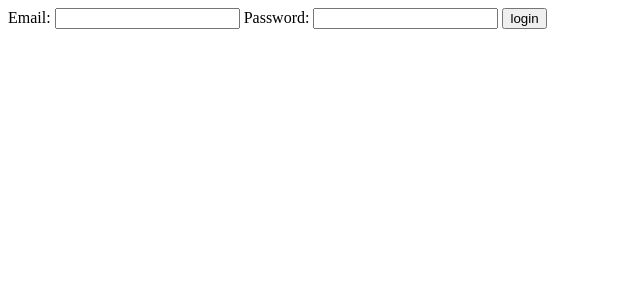
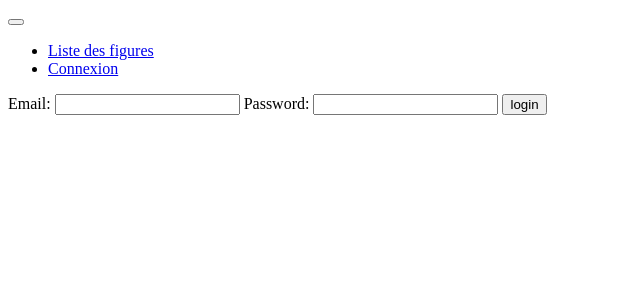
Before and after one commit to clementPere/snowTricks, a Symfony app: template templates/login/index.html.twig in a window 1280 px wide. Shown: the top 300 px of the page, without its empty margins (0-640 px from the left). Run offline with Twig, Linux system fonts and the light colour scheme; the template is opened without the code that fills it, so the values that code supplies are empty; some libraries are stand-ins or nearby versions.

Commit message:
add navbar

```diff
--- a/assets/styles/app.scss
+++ b/assets/styles/app.scss
@@ -1,3 +1,4 @@
 @import "custom";
 @import "home";
+@import "loginForm";
 @import "~bootstrap/scss/bootstrap";
--- a/templates/base.html.twig
+++ b/templates/base.html.twig
@@ -15,6 +15,9 @@
         {% endblock %}
     </head>
     <body>
-        {% block body %}{% endblock %}
+    {% include('navbar.html.twig') %}
+        {% block body %}
+
+        {% endblock %}
     </body>
 </html>
--- a/templates/home/index.html.twig
+++ b/templates/home/index.html.twig
@@ -13,7 +13,7 @@
     <h1>Snow Tricks</h1>
   </div>
 
-  <div class="allTricks">
+  <div id="allTricks" class="allTricks">
     {% for trick in tricks|sort((a, b) => a.name <=> b.name) %}
       <div class="card" style="width: 35rem; margin:25px;">
         <img src="http://via.placeholder.com/720x420" class="card-img-top" alt="...">
--- a/templates/login/index.html.twig
+++ b/templates/login/index.html.twig
@@ -8,7 +8,7 @@
         <div>{{ error.messageKey|trans(error.messageData, 'security') }}</div>
     {% endif %}
 
-    <form action="{{ path('app_login') }}" method="post">
+    <form class="loginForm" action="{{ path('app_login') }}" method="post">
         <label for="username">Email:</label>
         <input type="text" id="username" name="_username" value="{{ last_username }}"/>
 
--- /dev/null
+++ b/templates/navbar.html.twig
@@ -0,0 +1,29 @@
+{% block body %}
+		<nav class="navbar fixed-top navbar-expand-lg navbar-white bg-white">
+			<div class="container-fluid">
+				<a class="navbar-brand" href="{{path('app_home')}}"></a>
+				<button class="navbar-toggler" type="button" data-bs-toggle="collapse" data-bs-target="#navbarSupportedContent" aria-controls="navbarSupportedContent" aria-expanded="false" aria-label="Toggle navigation">
+					<span class="navbar-toggler-icon"></span>
+				</button>
+				<div class="collapse navbar-collapse" id="navbarSupportedContent">
+					<ul class="navbar-nav me-auto mb-2 mb-lg-0">
+						<li class="nav-item">
+							<a class="nav-link active" aria-current="page" href="{{path('app_home')}}#allTricks">Liste des figures</a>
+						</li>
+                        {% if app.user %}
+                            <li class="nav-item">
+                                <a class="nav-link" href="#">Ajouter une figure</a>
+                            </li>
+                        <li class="nav-item">
+                                <a class="nav-link" href="{{path('app_logout')}}">Déconnexion</a>
+                            </li>
+                        {% else %}
+                            <li class="nav-item">
+                                <a class="nav-link" href="{{path('app_login')}}">Connexion</a>
+                            </li>
+                        {% endif %}
+					</ul>
+				</div>
+			</div>
+		</nav>
+{% endblock %}
```
Also changed, not shown: assets/styles/loginForm.scss (added, +21 -0 lines), assets/images/logo.svg (added).
